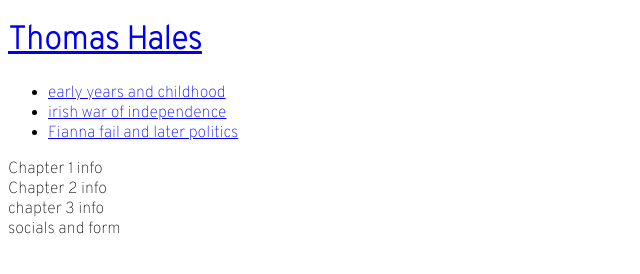
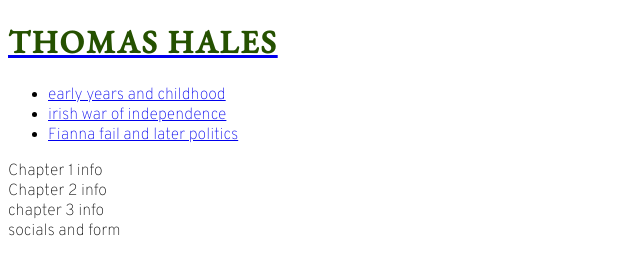
Before and after one commit to Jakattac/Project-1, a plain HTML site: page index.html in a window 1280 px wide. Shown: the whole page, without its empty margins (0-640 px from the left). Drawn offline with nearby package versions, Linux system fonts and the light colour scheme; files that its build step writes are made by us from their sources.

Commit message:
Add further style rules and fonts

```diff
--- a/assets/css/style.css
+++ b/assets/css/style.css
@@ -8,5 +8,8 @@ body {
 
 h1,
 h2 {
-    font-family: Overpass, sans-serif;
+    font-family: EB Garamond, sans-serif;
+    text-transform: uppercase;
+    letter-spacing: 2px;
+    color: #255100;
 }
--- a/index.html
+++ b/index.html
@@ -8,7 +8,7 @@
     <meta name="description" content="tom Hales an irish repulican">
     <meta name="keywords" content="thomas hales, tom hales, ireland, bandon, history">
 
-    <link rel="stylesheet" href="/workspaces/Project-1/assets/css/style.css">
+    <link rel="stylesheet" href="assets/css/style.css">
     <title>Thomas Hales</title>
 </head>
 
@@ -16,6 +16,7 @@
     <header>
         <a href="index.html">
         <h1 id="logo">Thomas Hales</h1>
+        <h2></h2>
         </a>
         <nav>
             <ul>
```
